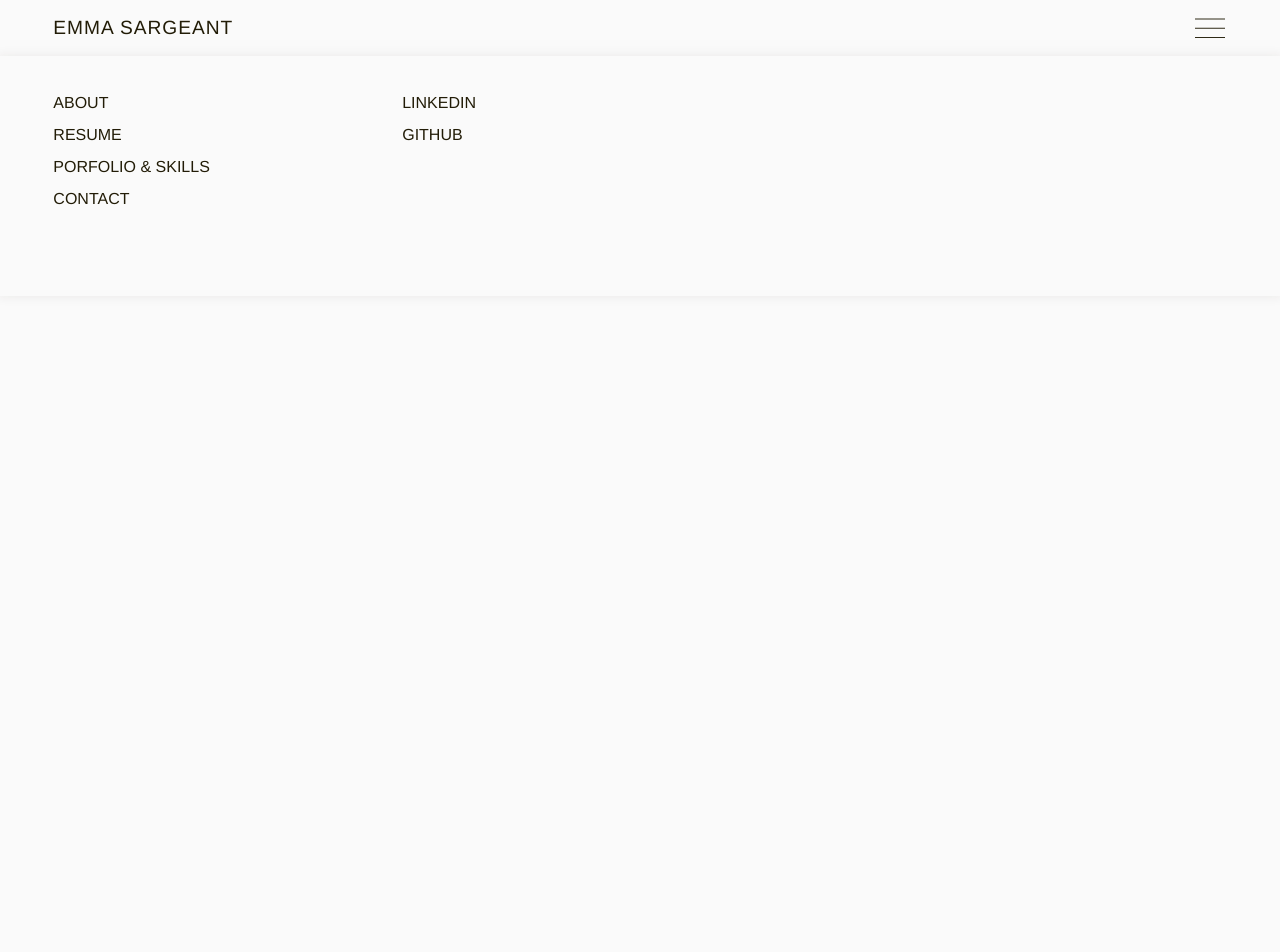
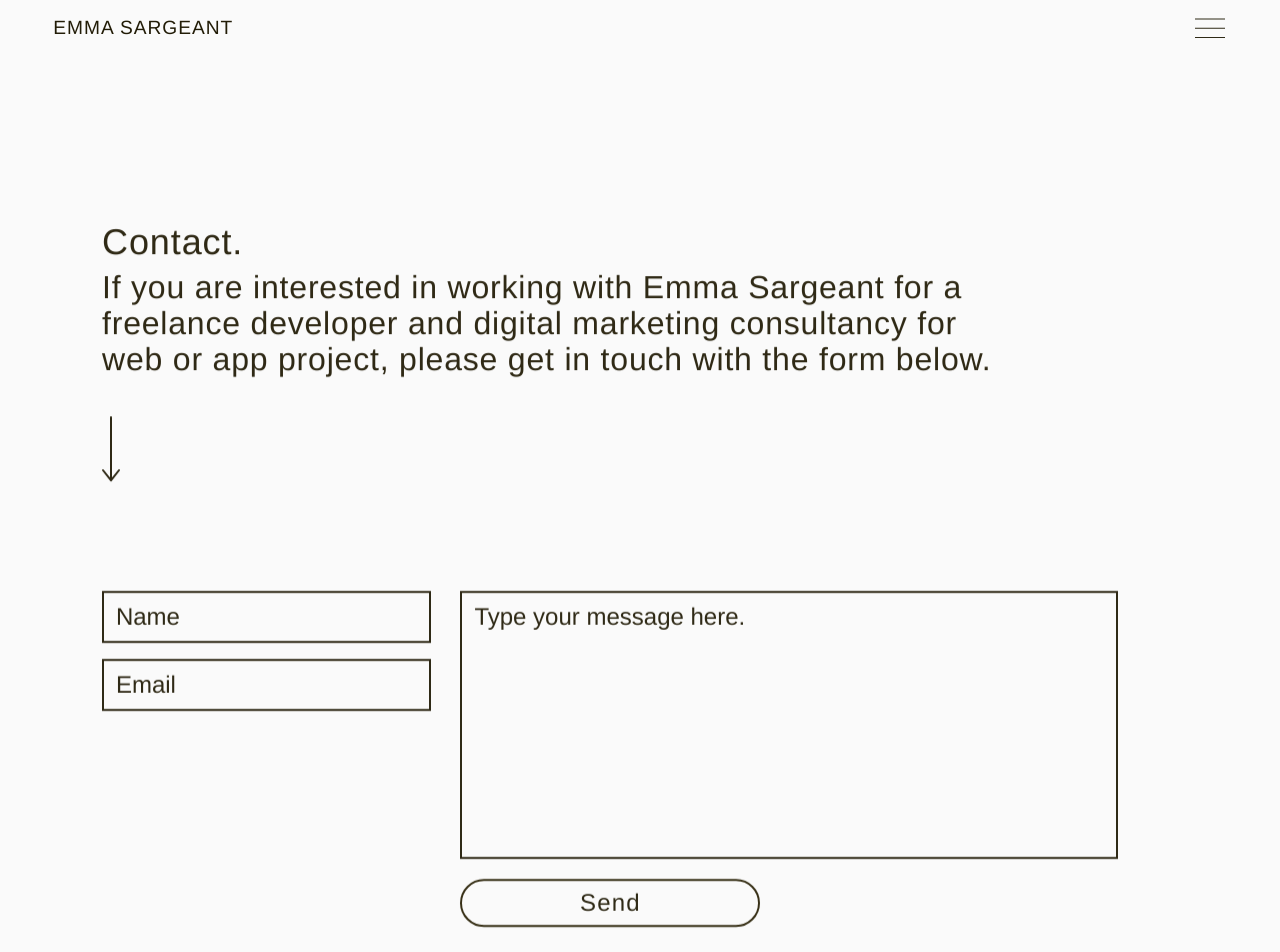
Before and after one commit to emmasarge/sarge_project, a React (Create React App) app: page /contact in a window 1280 px wide. Shown: the top 952 px of the page. Before the commit the page ends 800 px from the top, so only its background shows below. Built offline with nearby package versions, Linux system fonts and the light colour scheme; no server answers.

Commit message:
add contact screen

```diff
--- a/package.json
+++ b/package.json
@@ -3,7 +3,6 @@
   "version": "0.1.0",
   "private": true,
   "dependencies": {
-
     "@testing-library/jest-dom": "^5.17.0",
     "@testing-library/react": "^13.4.0",
     "@testing-library/user-event": "^13.5.0",
@@ -11,6 +10,8 @@
     "@types/node": "^16.18.39",
     "@types/react": "^18.2.17",
     "@types/react-dom": "^18.2.7",
+    "emailjs": "^4.0.3",
+    "emailjs-com": "^3.2.0",
     "mirax-player": "^3.4.0",
     "react": "^18.2.0",
     "react-dom": "^18.2.0",
--- /dev/null
+++ b/src/components/molecules/contact-form/ContactFromMolecule.tsx
@@ -0,0 +1,112 @@
+import React, { useEffect, useCallback, useState } from "react";
+import emailjs, { EmailJSResponseStatus } from "emailjs-com";
+import { Parallax } from "react-scroll-parallax";
+import { DownArrowIcon } from "../icon-components/DownArrowIcon";
+
+const EMAILJS_SERVICE_ID = process.env.REACT_APP_EMAILJS_SERVICE_ID || "";
+const EMAILJS_TEMPLATE_ID = process.env.REACT_APP_EMAILJS_TEMPLATE_ID || "";
+const EMAILJS_USER_ID = process.env.REACT_APP_EMAILJS_USER_ID || "";
+
+export const ContactFormMolecule: React.FC = () => {
+  const [message, setMessage] = useState<string | null>(null);
+
+  emailjs.init(EMAILJS_USER_ID);
+
+  const handleSubmit = useCallback((event: any) => {
+    event.preventDefault();
+
+    const form = event.currentTarget;
+    const btn = form.querySelector('[type="submit"]') as HTMLInputElement;
+    btn.value = "Sending...";
+
+    emailjs.sendForm(EMAILJS_SERVICE_ID, EMAILJS_TEMPLATE_ID, form).then(
+      (response: EmailJSResponseStatus) => {
+        btn.value = "Send";
+        setMessage("Email sent successfully.");
+      },
+      (error) => {
+        btn.value = "Send";
+        setMessage("Error sending email. Please try again later.");
+        console.error("EmailJS error:", error);
+      }
+    );
+  }, []);
+
+  useEffect(() => {
+    const handleFormSubmit = (event: Event) => {
+      handleSubmit(event);
+    };
+
+    const form = document.getElementById("contact-form") as HTMLFormElement;
+    form.addEventListener("submit", handleFormSubmit);
+
+    return () => {
+      form.removeEventListener("submit", handleFormSubmit);
+    };
+  }, [handleSubmit]);
+
+  return (
+    <div className="w-full flex flex-col justify-center items-center py-20">
+      <Parallax className="mx-auto w-11/12 flex flex-col" speed={0} translateY={[2, -2]} opacity={[1, 0.9]}>
+        <div className="w-11/12 lg:w-10/12 mt-20">
+          <h1 className=" text-[1.75em] lg:text-[2.25em] tracking-wide">
+            Contact.
+          </h1>
+          <h2 className=" text-[1.5em] lg:text-[2em] tracking-wide leading-[1.125em]">
+            If you are interested in working with Emma Sargeant for a freelance
+            developer and digital marketing consultancy for web or app project,
+            please get in touch with the form below.
+          </h2>
+        </div>
+        <Parallax easing={'easeInOut'} translateY={[-3, 3]}>
+        <div id="hero-arrow" className="flex mt-10 w-10/12 lg:w-full ">
+          <DownArrowIcon parent_container_id={'hero-arrow'} height_size={66} width_size={18} />
+        </div>
+        </Parallax>
+      </Parallax>
+      <Parallax className="w-full justify-start items-start flex flex-col pb-12" speed={2} translateY={[10, -10]} opacity={[1, 0.7]}>
+        <form
+          id="contact-form"
+          className=" mt-[-0.75em] lg:mt-[1em] mb-20 text-[1.25em] lg:text-[1.5em] w-11/12 flex flex-col lg:flex-row mx-auto justify-start items-start"
+        >
+          <div className="flex-col w-full lg:w-1/3">
+            <input
+              type="text"
+              name="from_name"
+              placeholder="Name"
+              className=" bg-[#FAFAFA] placeholder:text-dark placeholder:font-light mb-4  text-dark blur-none focus-visible:bg-[#FAFAFA] resize-none w-11/12 max-w-[800px] px-3 py-1.5 border-2 border-[#221C07]"
+              required
+            />
+
+            <input
+              type="email"
+              name="email"
+              placeholder="Email"
+              className=" resize-none placeholder:text-dark placeholder:font-light  text-dark bg-[#FAFAFA] w-11/12 mb-4 max-w-[800px] px-3 py-1.5 border-2 border-[#221C07]"
+              required
+            />
+          </div>
+          <div className="flex-col w-full flex lg:w-2/3">
+            <textarea
+              rows={7}
+              name="message"
+              className=" resize-none placeholder:text-dark w-11/12 bg-[#fafafa] text-dark placeholder:font-light max-w-[800px] px-3 mb-0 py-1.5 border-2 border-[#221C07]"
+              placeholder="Type your message here."
+              required
+            />
+            <input
+              className="mt-6 w-11/12 lg:max-w-[300px] lg:mt-5 border-2 text-dark border-[#2B2308] bg-[#fafafa]  hover:duration-300 hover:bg-[#221C07] hover:text-white  hover:tracking-widest  transition  duration-300 ease-in-out  cursor-pointer rounded-full py-1 px-[4em] tracking-wider shadow-sm"
+              type="submit"
+              value="Send"
+            />
+            {message && (
+              <p className="mt-[1.25em] lg:mt-2 font-light text-[1em]">
+                {message}
+              </p>
+            )}
+          </div>
+        </form>
+      </Parallax>
+    </div>
+  );
+};
--- a/src/index.css
+++ b/src/index.css
@@ -173,3 +173,31 @@ code {
 
   background-color: #fafafa!important;
 }
+
+input[type="email"]:focus,
+input[type="text"]:focus {
+  outline: none; /* Remove the default blue outline */
+  border: 2px solid #221C07; /* Add your custom border style if needed */
+  background-color: #fafafa!important; /* Add your custom background color if needed */
+}
+
+textarea:focus {
+  outline: none; /* Remove the default blue outline */
+  border: 2px solid #221C07; /* Add your custom border style if needed */
+  background-color: #fafafa!important; /* Add your custom background color if needed */
+}
+
+input[type="email"]::selection,
+input[type="text"]::selection {
+  background-color: #fafafa!important; /* Change to your desired background color */
+  color: #221C07; /* Change to your desired text color */
+}
+
+input[type="email"]:-webkit-autofill,
+input[type="text"]:-webkit-autofill {
+  background: #fafafa !important;
+}
+
+input:-webkit-autofill {
+  -webkit-box-shadow: 0 0 0 30px #fafafa inset !important;
+}
--- a/src/screens/Contact.tsx
+++ b/src/screens/Contact.tsx
@@ -1,6 +1,13 @@
+import { ContactFormMolecule } from "../components/molecules/contact-form/ContactFromMolecule"
+
 export const Contact = () => {
     return (
-        <></>
+        < div className="w-full flex max-w-[1990px] justify-center min-h-screen flex-col">
+
+            <div className="w-11/12 mx-auto flex justify-center items-center">
+                <ContactFormMolecule />
+            </div>
+        </div>
     )
 
 }
```
Also changed, not shown: 2 other files (tests, documents, lock files or other folders).
